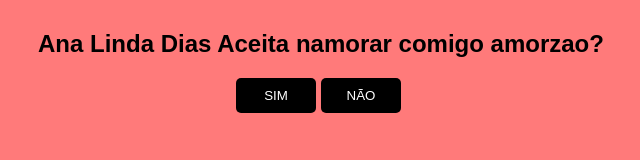
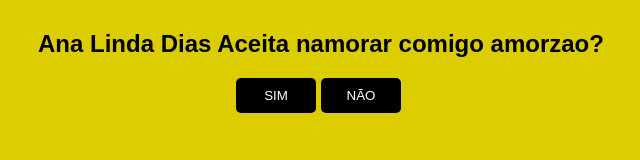
Before and after one commit to rafaelzx-dev/namoro, a plain HTML site: page index.html in a window 1280 px wide. Shown: the whole page, without its empty margins (329-969 px from the left). Drawn offline with Linux system fonts and the light colour scheme.

Commit message:
Update index.html

```diff
--- a/index.html
+++ b/index.html
@@ -22,7 +22,7 @@ Tutorial: https://www.youtube.com/watch?v=zxxB9SFh9p4
 </body>
 <style>
     #conteudo {
-        background: #ff7a7a;
+        background: #dbcd00;
         width: 100%;
         height: 100%;
         position: fixed;
```
